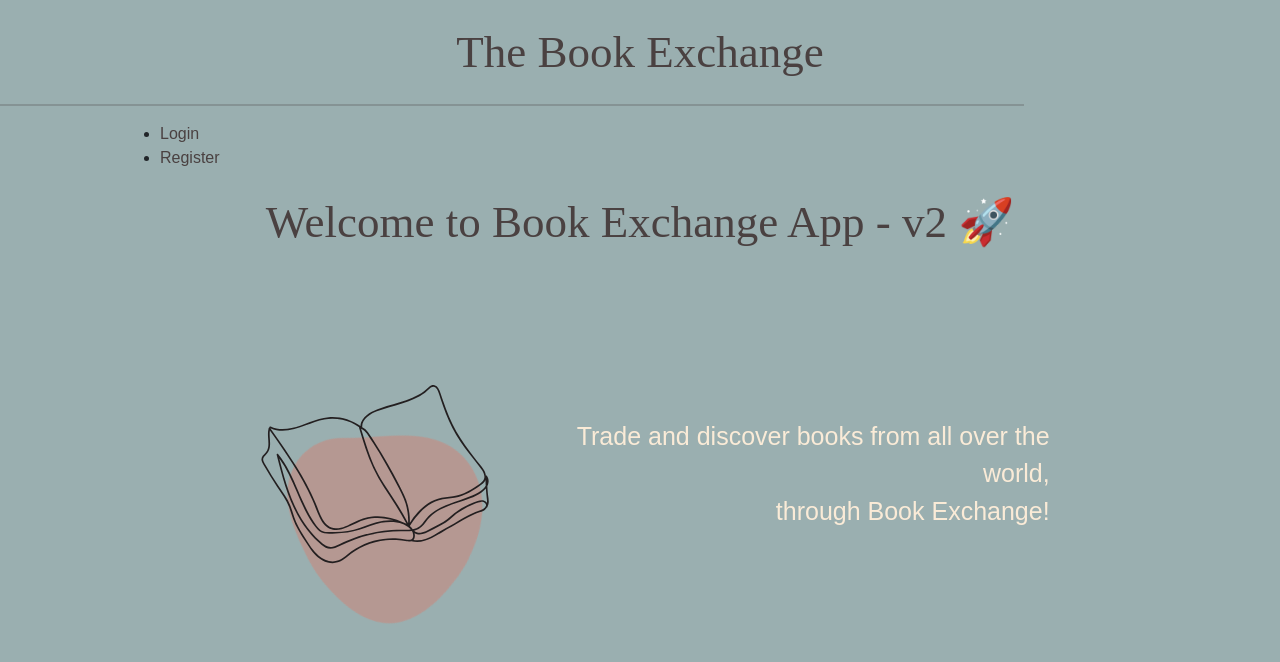
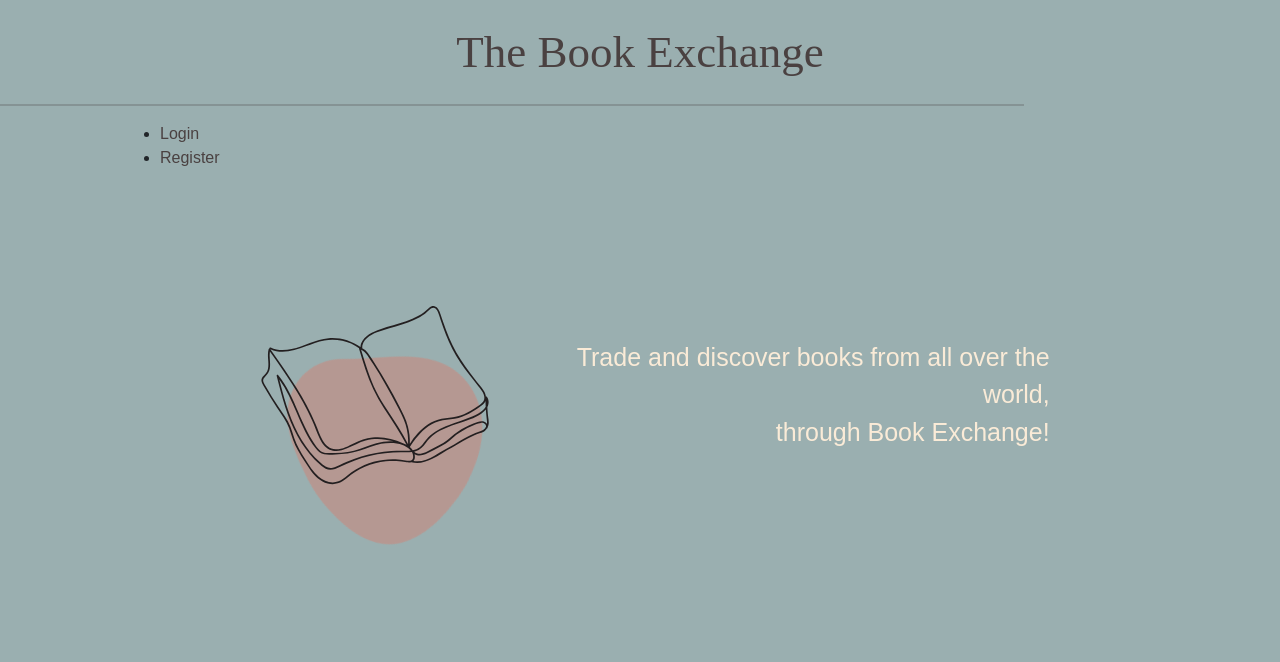
Before and after one commit to mo7thh/bookExchange, a React app in the folder client/: page / in a window 1280 px wide. Shown: the top 662 px of the page. Built offline with nearby package versions, Linux system fonts and the light colour scheme.

Commit message:
Comment out welcome message in App component for cleaner UI

```diff
--- a/client/App.jsx
+++ b/client/App.jsx
@@ -57,7 +57,7 @@ class App extends React.Component {
         <Router>
           {/* NAV will always be rendered */}
           <Nav logOut={this.logOut} loggedIn={this.state.loggedIn} userId={this.state.userId} />
-          <h1>Welcome to Book Exchange App - v2 🚀</h1>
+          {/* <h1>Welcome to Book Exchange App - v2 🚀</h1> */}
 
           <Routes>
             <Route path="/login" element={<Login changeState={this.changeState} loggedIn={this.state.loggedIn} userId={this.state.userId} error={this.state.error} />}></Route>
```
